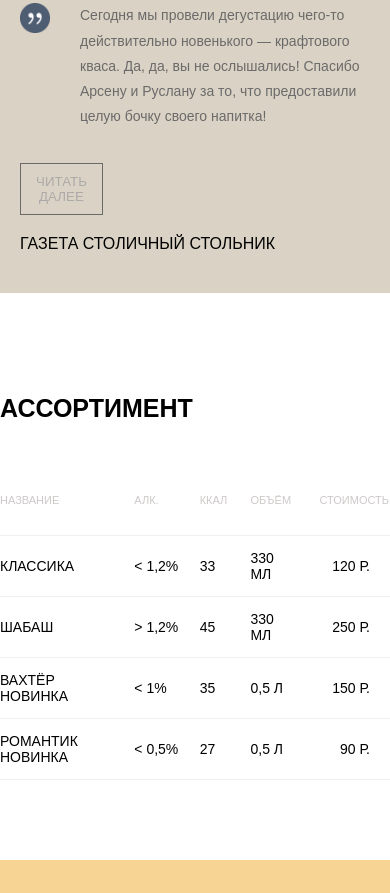
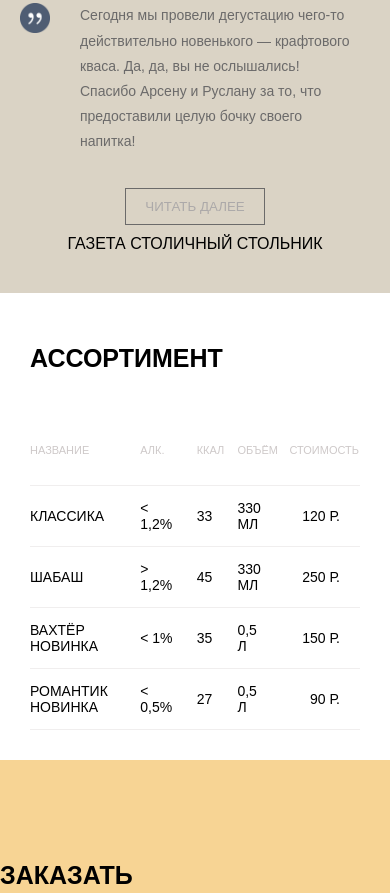
Before and after one commit to ana-nastinka/kwast, a plain HTML site: page index.html in a window 390 px wide. Shown: the part 3247-4140 px from the top of the page. Drawn offline with Linux system fonts and the light colour scheme.

Commit message:
responsive for the "fifth-section" part

```diff
--- a/site.css
+++ b/site.css
@@ -529,6 +529,7 @@ h3 {
         padding-bottom: 30px;
         padding-left: 20px;
         padding-right: 20px;
+        box-sizing: border-box;
     }
 
     .fourth h2 {
@@ -542,14 +543,21 @@ h3 {
     }
 
     .fourth .button-read {
-        margin-left: auto;
-        margin-right: 350px;
+
         margin-bottom: 10px;
+        min-width: 140px;
+        display: block;
+        width: auto;
+        margin: auto;
     }
 
     .fourth-item a {
+        float: none;
+        display: block;
+        width: auto;
+        margin: auto;
         padding-left: 0px;
-        float: none;
+        text-align: center;
     }
 
     .fourth-text{
@@ -557,10 +565,6 @@ h3 {
         margin-left: 30px;
         margin-right: 20px;
     }
-
-
-
-
 }
 
 .fifth {
@@ -571,6 +575,9 @@ h3 {
     margin-right: auto;
     padding-bottom: 80px;
     width: 100%;
+    padding-left: 30px;
+    padding-right: 30px;
+    box-sizing: border-box;
 }
 
 .fifth table{
@@ -606,6 +613,13 @@ h3 {
 
 .fifth table th:nth-last-child(1) {
     text-align: right;
+}
+
+@media(max-width:768px) {
+    .fifth {
+        padding-top: 30px;
+        padding-bottom: 30px;
+    }
 }
 
 .sixth {
```
